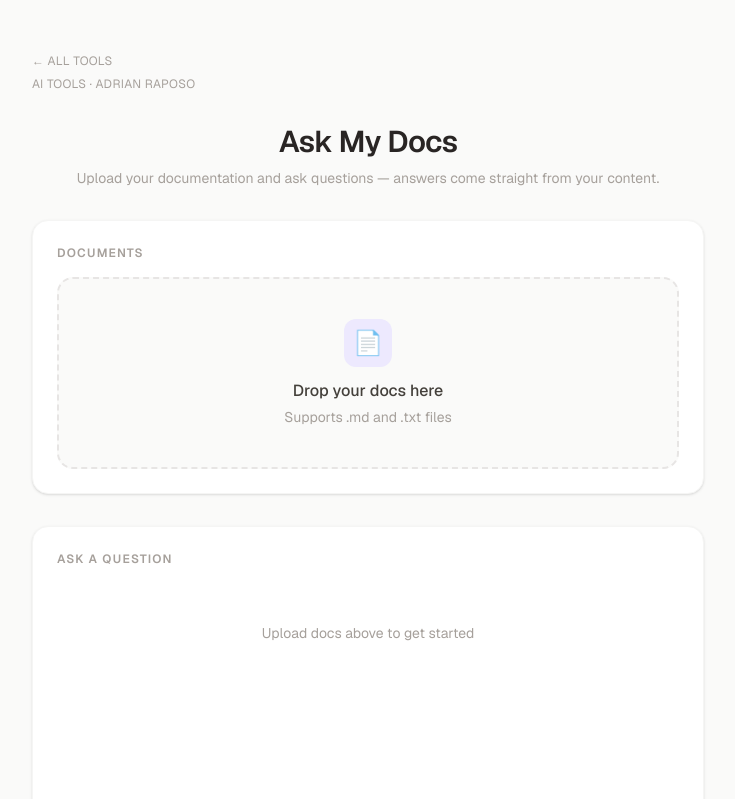
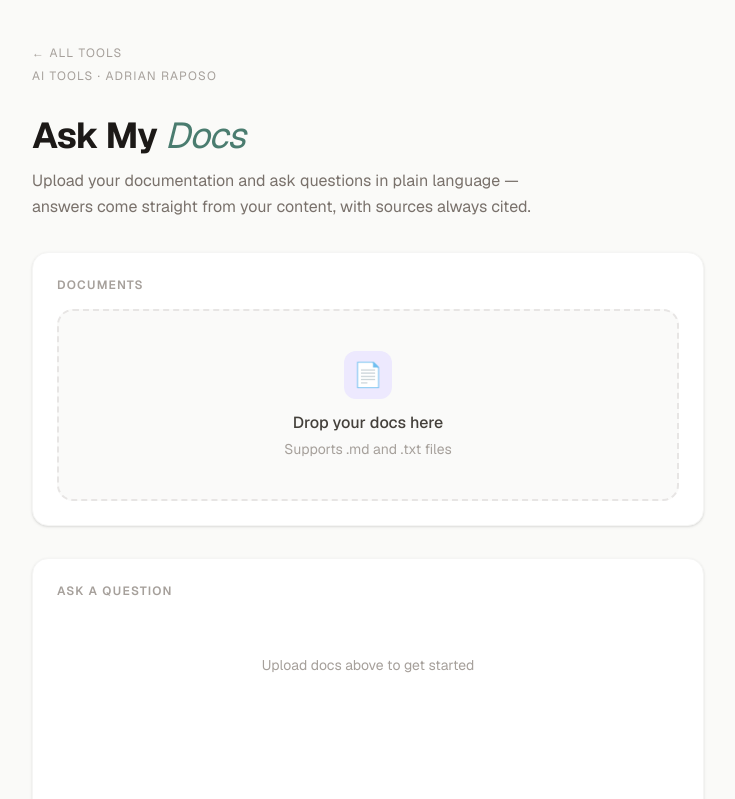
Before and after one commit to adrian-raposo/ai-tools, a Next.js app in the folder apps/ask-my-docs/: page / in a window 1280 px wide. Shown: the top 799 px of the page, without its empty margins (272-1007 px from the left). Built offline with nearby package versions, Linux system fonts and the light colour scheme.

Commit message:
match ask-my-docs UI to doc complexity scorer style

```diff
--- a/apps/ask-my-docs/app/page.tsx
+++ b/apps/ask-my-docs/app/page.tsx
@@ -35,17 +35,14 @@ export default function Home() {
       setIsLoading(true);
 
       try {
-        // Get query embedding
         const { pipeline } = await import("@xenova/transformers");
         const embedder = await pipeline("feature-extraction", "Xenova/all-MiniLM-L6-v2");
         const output = await embedder(question, { pooling: "mean", normalize: true });
         const queryEmbedding = Array.from(output.data as Float32Array);
 
-        // Find relevant chunks
         const relevant = findRelevantChunks(queryEmbedding, chunks);
         const sources = [...new Set(relevant.map((c) => c.source))];
 
-        // Call API
         const res = await fetch("/api/chat", {
           method: "POST",
           headers: { "Content-Type": "application/json" },
@@ -76,40 +73,46 @@ export default function Home() {
   );
 
   return (
-    <main className="min-h-screen bg-stone-50 py-12 px-4">
+    <main className="min-h-screen bg-[#fafaf8] px-4 py-10">
       <div className="max-w-2xl mx-auto flex flex-col gap-8">
 
-        {/* Back link */}
+        {/* Back nav */}
         <div>
-          <a href="https://ai-tools-landing-alpha.vercel.app" className="inline-flex items-center gap-1 text-xs text-stone-400 hover:text-stone-600 transition-colors font-mono tracking-wide uppercase">
+          <a
+            href="https://ai-tools-landing-alpha.vercel.app/#sa-tools"
+            className="inline-flex items-center gap-1 text-xs text-stone-400 hover:text-stone-600 transition-colors font-mono tracking-widest uppercase"
+          >
             ← All Tools
           </a>
-          <p className="text-xs text-stone-400 font-mono tracking-wide uppercase mt-1">AI Tools · Adrian Raposo</p>
+          <p className="text-xs text-stone-400 font-mono tracking-widest uppercase mt-1">
+            AI Tools · Adrian Raposo
+          </p>
         </div>
 
         {/* Header */}
-        <div className="text-center">
-          <h1 className="text-3xl font-semibold text-stone-800 tracking-tight">
-            Ask My Docs
+        <div>
+          <h1 className="text-4xl font-bold text-stone-900 tracking-tight">
+            Ask My <span className="font-normal italic text-[#4a7c6f]">Docs</span>
           </h1>
-          <p className="mt-2 text-stone-400 text-sm">
-            Upload your documentation and ask questions — answers come straight from your content.
+          <p className="mt-3 text-stone-500 text-base leading-relaxed max-w-lg">
+            Upload your documentation and ask questions in plain language —
+            answers come straight from your content, with sources always cited.
           </p>
         </div>
 
-        {/* Upload */}
+        {/* Upload card */}
         <div className="bg-white rounded-2xl border border-stone-100 shadow-sm p-6">
-          <h2 className="text-xs font-semibold text-stone-400 uppercase tracking-widest mb-4">
+          <p className="text-xs font-semibold text-stone-400 uppercase tracking-widest mb-4">
             Documents
-          </h2>
+          </p>
           <FileUpload onDocsLoaded={handleDocsLoaded} isProcessing={isProcessing} />
         </div>
 
-        {/* Chat */}
+        {/* Chat card */}
         <div className="bg-white rounded-2xl border border-stone-100 shadow-sm p-6">
-          <h2 className="text-xs font-semibold text-stone-400 uppercase tracking-widest mb-4">
+          <p className="text-xs font-semibold text-stone-400 uppercase tracking-widest mb-4">
             Ask a question
-          </h2>
+          </p>
           <ChatInterface
             messages={messages}
             onSend={handleQuestion}
@@ -119,8 +122,8 @@ export default function Home() {
         </div>
 
         {/* Footer */}
-        <p className="text-center text-xs text-stone-300">
-          Embeddings run in your browser · Answers powered by Groq
+        <p className="text-center text-xs text-stone-300 font-mono tracking-wide">
+          Embeddings run in your browser · Answers powered by Groq · Built by Adrian Raposo
         </p>
 
       </div>
```
